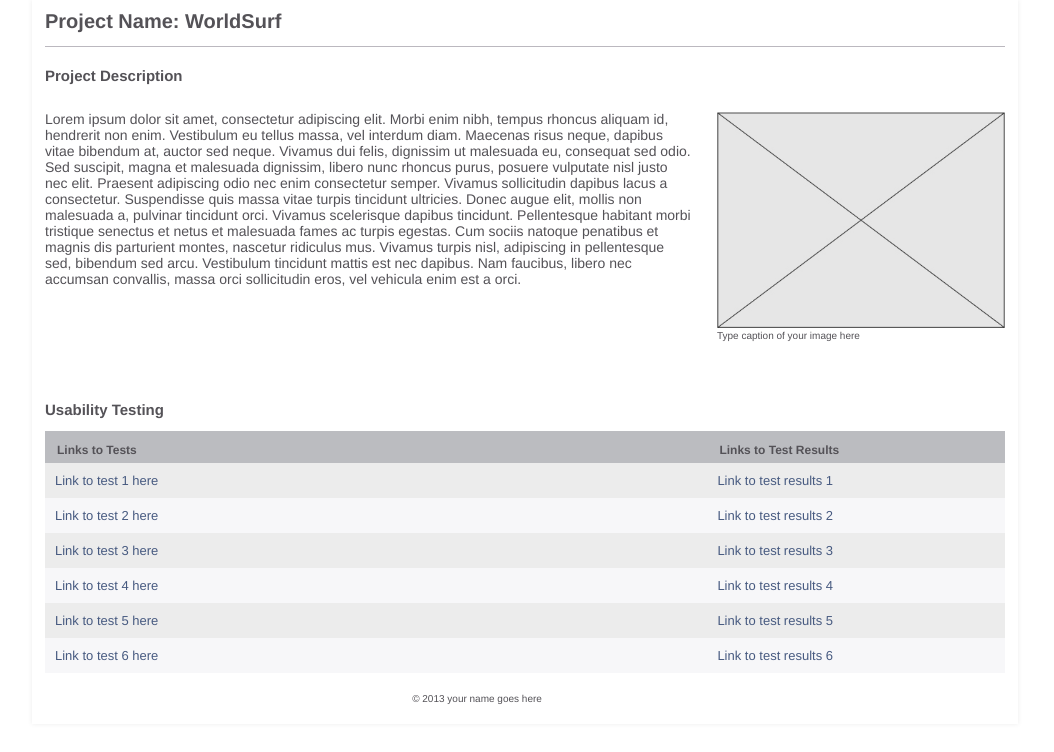
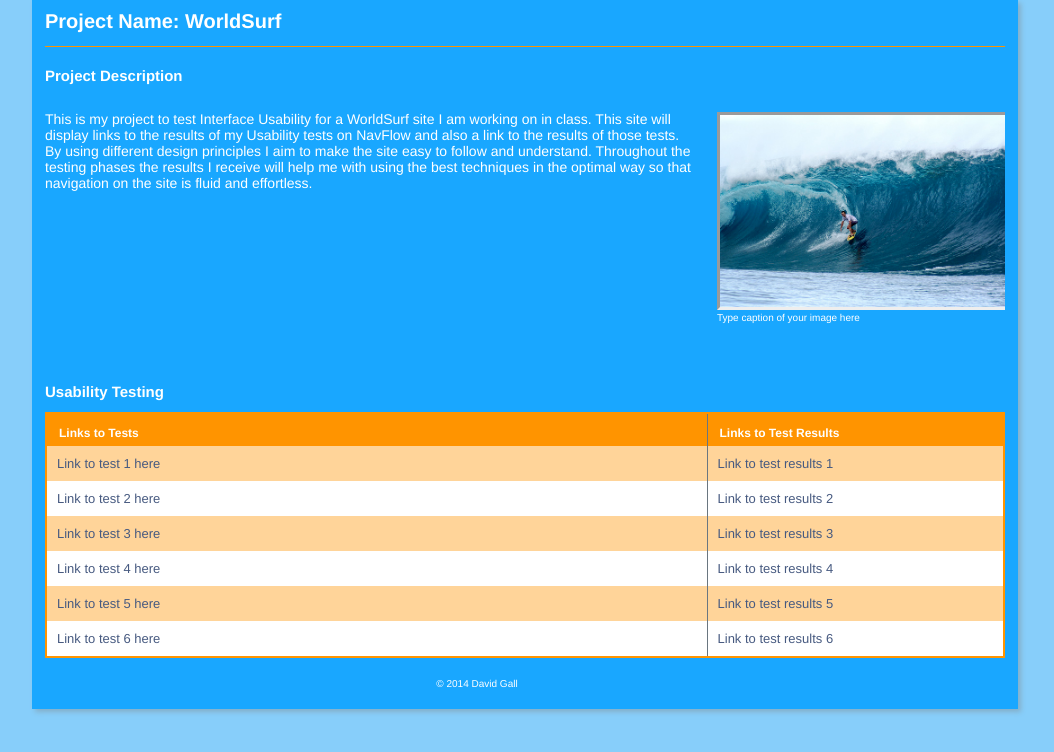
Before and after one commit to DaveGall/WiU, a plain HTML site: page WiU Landing Page Template/index.html in a window 1280 px wide. Shown: the whole page, without its empty margins (115-1169 px from the left). Drawn offline with Linux system fonts and the light colour scheme.

Commit message:
Landing Page
Creating my landing page. Background colors and styling are almost
complete.

```diff
--- a/WiU Landing Page Template/css/main.css
+++ b/WiU Landing Page Template/css/main.css
@@ -3,23 +3,26 @@
 body{
 	font-size: 62.5%;
 	font-family: helvetica, arial, sans-serif;
-	color:#545257; /*changes color of the whole text*/
+	color:#ffffff; /*changes color of the whole text*/
 	margin-top: 0;
+	background-color: rgb(135,206,250);
 }
 #wrapper{
 	width:960px;
 	margin: 0 auto;
 	padding-left: 1%;
 	padding-right: 1%;
+	/*border: outset;*/
 	-webkit-box-shadow: 0px 0px 5px #ececec;
-	-moz-box-shadow:    0px 0px 5px #ececec;
-	box-shadow:         0px 0px 5px #ececec;
+	-moz-box-shadow:    0px 0px 5px #000000;
+	box-shadow:         3px 3px 5px #84AFC9;
+	background-color: rgb(25, 167, 255);
 
 }
 /*-------------------------------------------  header -------------------------------------------------------*/
 
 header{
-	border-bottom: 1px solid #bbb8bf; /*changes color of border under project name*/
+	border-bottom: 1px solid #FF9400; /*changes color of border under project name*/
 }
 h1{
 	margin-top: 0;
@@ -30,34 +33,38 @@ h2{
 }
 /*-------------------------------------------  table -------------------------------------------------------*/
 table{
-	background: #f7f7f9;  /*changes color of the background of the table*/
+	background: #ffffff;  /*changes color of the background of the table #f7f7f9*/
 	border-collapse: collapse;
 	width: 100%;
+	border: 2px solid #FF9400;
 }
 tr{
 	display: table-row;
 	border-color: inherit;
 }
+tr:hover{
+	background-color: rgba(0, 255, 255, .2);
+}
 .odd{
-	background: #ececec; /*changes color of the stripes table*/
+	background: rgba(255, 148, 0, .4); /*changes color of the stripes table #ececec*/
 }
 th{
 	text-align: left;
 	padding: 1em 1em .5em;
 	font-weight: bold;
 	font-size: 120%;
-	color: #545257;  /*changes color of table hd text*/
-	background: #bbbcc0; /*changes color of table hd background*/
+	color: #ffffff;  /*changes color of table hd text #545257*/
+	background: #FF9400; /*changes color of table hd background #bbbcc0*/
 }
 th:first-child{
-	/*border-right: 1px solid #6a7680;*/
+	border-right: 1px solid #6a7680;
 }
 td{
 	padding: 1em 1em;
 	width: 69%;
 }
 td:first-child{
-	/*border-right: 1px solid #6a7680;*/
+	border-right: 1px solid #6a7680;
 }
 /*-------------------------------------------  top section-------------------------------------------------------*/
 .main{
@@ -79,6 +86,7 @@ td:first-child{
 }
 figure img{
 	width: 100%;
+	border: inset;
 }
 .sec{
 	clear: both;
--- a/WiU Landing Page Template/index.html
+++ b/WiU Landing Page Template/index.html
@@ -6,7 +6,7 @@
 <html class="no-js"> <!--<![endif]-->
 <head>
     <meta charset="utf-8">
-    <title>WiU Template</title>
+    <title>Dave's WorldSurf Usability Project</title>
     <meta name="description" content="">
     <meta name="viewport" content="width=device-width">
     <link rel="stylesheet" href="css/main.css">
@@ -20,11 +20,11 @@
   <section class="main">
     <h2 class="desc-title">Project Description</h2>
     <!-- Replace this text with your description of the project -->
-    <p class="description">Lorem ipsum dolor sit amet, consectetur adipiscing elit. Morbi enim nibh, tempus rhoncus aliquam id, hendrerit non enim. Vestibulum eu tellus massa, vel interdum diam. Maecenas risus neque, dapibus vitae bibendum at, auctor sed neque. Vivamus dui felis, dignissim ut malesuada eu, consequat sed odio. Sed suscipit, magna et malesuada dignissim, libero nunc rhoncus purus, posuere vulputate nisl justo nec elit. Praesent adipiscing odio nec enim consectetur semper. Vivamus sollicitudin dapibus lacus a consectetur. Suspendisse quis massa vitae turpis tincidunt ultricies. Donec augue elit, mollis non malesuada a, pulvinar tincidunt orci. Vivamus scelerisque dapibus tincidunt. Pellentesque habitant morbi tristique senectus et netus et malesuada fames ac turpis egestas. Cum sociis natoque penatibus et magnis dis parturient montes, nascetur ridiculus mus. Vivamus turpis nisl, adipiscing in pellentesque sed, bibendum sed arcu. Vestibulum tincidunt mattis est nec dapibus. Nam faucibus, libero nec accumsan convallis, massa orci sollicitudin eros, vel vehicula enim est a orci.</p>
+    <p class="description">This is my project to test Interface Usability for a WorldSurf site I am working on in class. This site will display links to the results of my Usability tests on NavFlow and also a link to the results of those tests. By using different design principles I aim to make the site easy to follow and understand. Throughout the testing phases the results I receive will help me with using the best techniques in the optimal way so that navigation on the site is fluid and effortless.</p>
     <figure>
     <!--   add your image to the img folder
       Replace the "img.jpg" with the name of your image  -->
-      <img src="img/img.jpg" alt="your picture description goes here"  />
+      <img src="img/Surfer.jpg" alt="Man surfing large wave."  />
       <figcaption>Type caption of your image here</figcaption>
     </figure>
   </section>
@@ -69,7 +69,7 @@
     </table>
   </section>
 
-  <footer> &copy; 2013 your name goes here</footer>
+  <footer> &copy; 2014 David Gall</footer>
   </div> <!-- #wrapper div ends here-->
 </body>
 </html>
```
Also changed, not shown: WiU Landing Page Template/img/Surfer.jpg (added).
